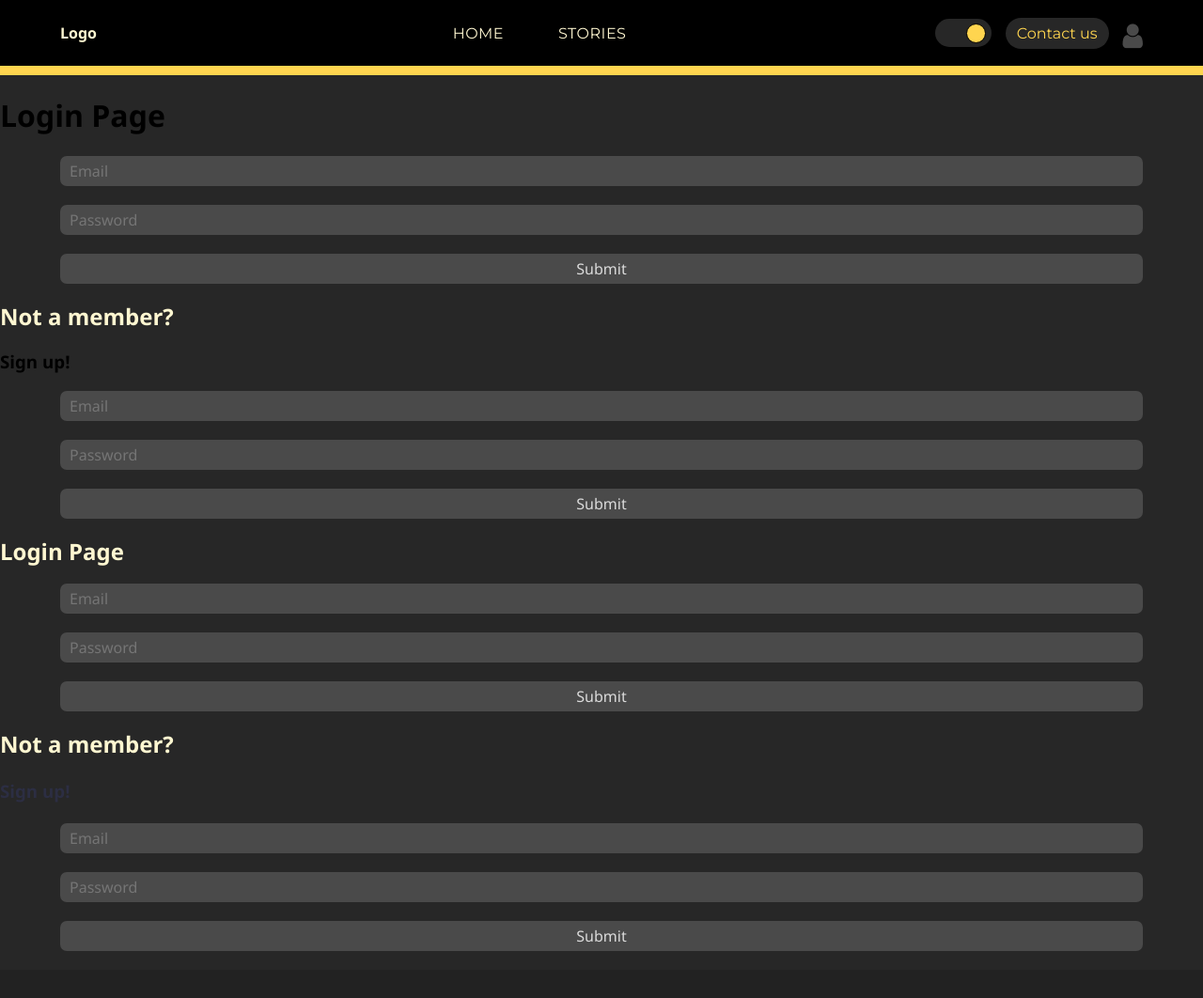
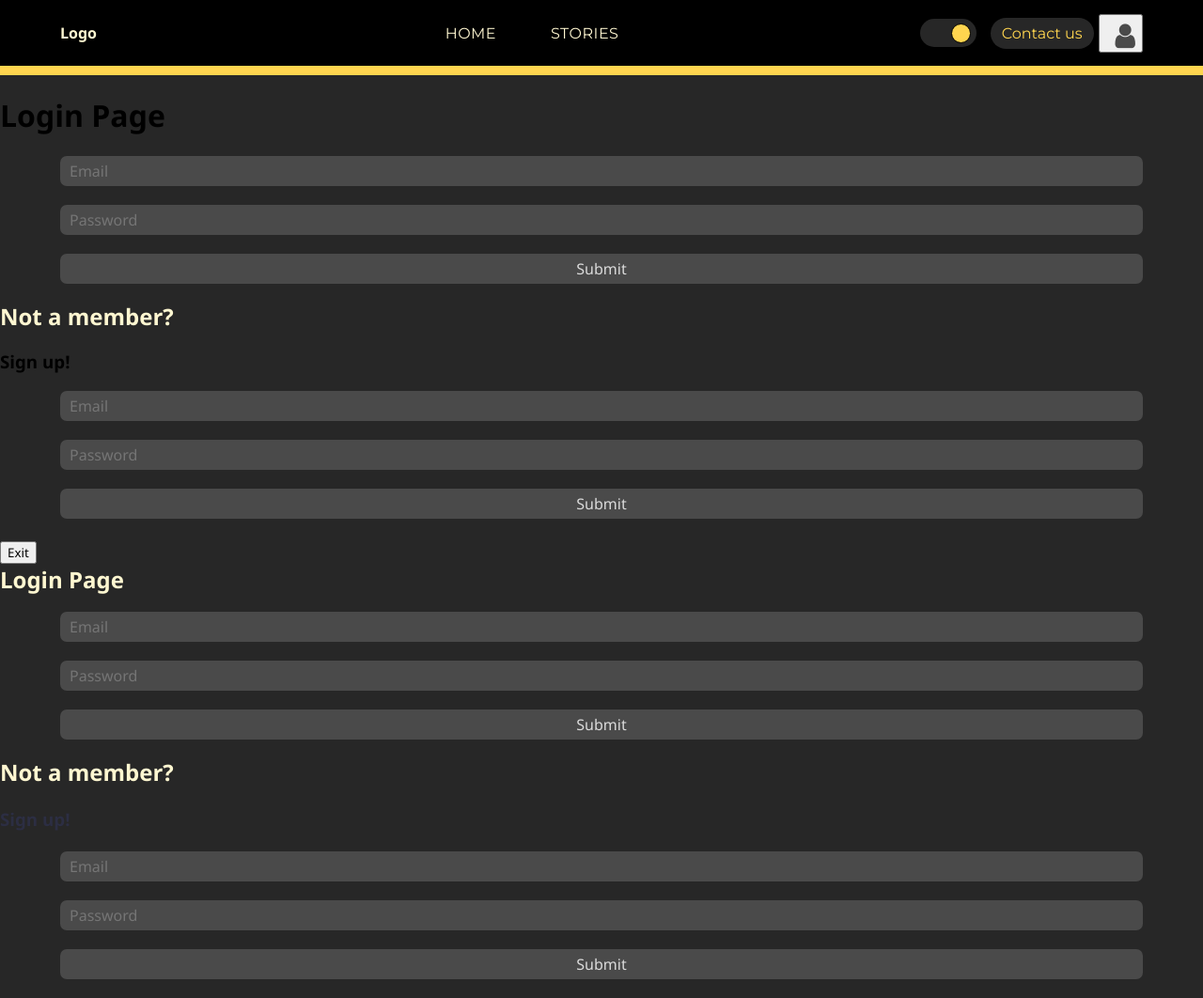
Before and after one commit to Sovima/stories-website, a Flask app: page /login in a window 1280 px wide. Shown: the whole page at 94% size. Before the commit the page ends 1012 px from the top, so only its background shows below. Run offline with Flask 2, Linux system fonts and the light colour scheme.

Commit message:
Put login into the template

```diff
--- a/templates/layout.html
+++ b/templates/layout.html
@@ -33,14 +33,16 @@
                 </div>
             </div>
             {% else %}
-            <a class="login" href="/login"><i class="fa fa-user icon"></i></a>
+            <button class="login" onclick="showLogin()"><i class="fa fa-user icon"></i></button>
             {% endif %}
         </div>
     </header>
     {% block body %}{% endblock %}
 
-    <div class="login-form">
+    <div class="login-form" id="login-window">
+        <div class="exit-login"><button onclick="removeLogin()">Exit</button></div>
         <h2>Login Page</h2>
+
         <form class="login-form" id="login-form" action="/login" method="post">
             <div class="email">
                 <input type="email" name="email" id="login-email" placeholder="Email" autocomplete="on" required><br>
```
